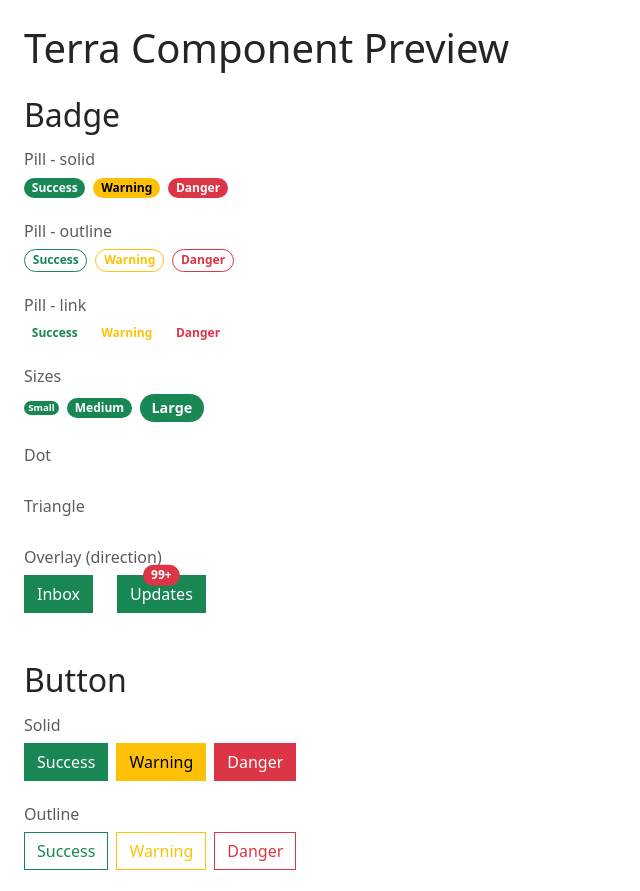
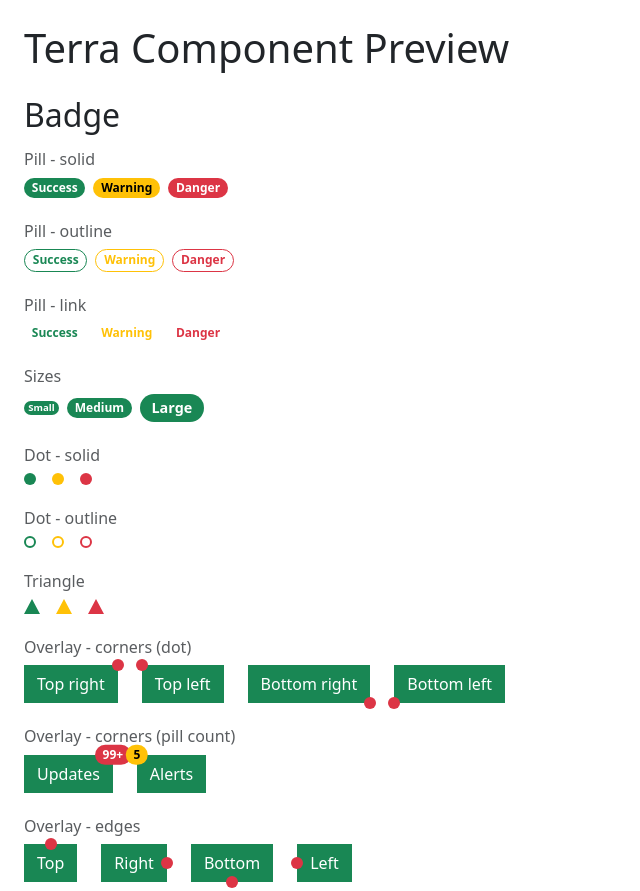
Before and after one commit to lnpgdev/terra, a website built with Vite: page index.html in a window 1280 px wide. Shown: the top 891 px of the page, without its empty margins (0-640 px from the left). Built offline with nearby package versions, Linux system fonts and the light colour scheme.

Commit message:
Fix badge dot/triangle rendering and add corner direction positions
Dot and triangle shapes now use standalone CSS classes that do not
depend on Bootstrap's .badge base, removing conflicts with the
text-oriented padding, font-size, and line-height it adds. Tone is
applied via dedicated classes (badge-dot-success, badge-triangle-danger,
etc.) backed by CSS custom properties.

Adds corner direction positions (top-right, top-left, bottom-right,
bottom-left) alongside the existing cardinal edge positions.
Updates factory, constants, and preview to match.

```diff
--- a/index.html
+++ b/index.html
@@ -43,45 +43,92 @@
         <span class="badge rounded-pill text-bg-success badge-lg">Large</span>
       </div>
 
-      <h6 class="text-muted mb-2">Dot</h6>
+      <h6 class="text-muted mb-2">Dot - solid</h6>
       <div class="d-flex align-items-center gap-3 mb-4">
-        <span class="badge badge-dot text-bg-success" aria-label="Success" role="img"></span>
-        <span class="badge badge-dot text-bg-warning" aria-label="Warning" role="img"></span>
-        <span class="badge badge-dot text-bg-danger" aria-label="Danger" role="img"></span>
+        <span class="badge-dot badge-dot-success" aria-label="Success" role="img"></span>
+        <span class="badge-dot badge-dot-warning" aria-label="Warning" role="img"></span>
+        <span class="badge-dot badge-dot-danger" aria-label="Danger" role="img"></span>
+      </div>
+
+      <h6 class="text-muted mb-2">Dot - outline</h6>
+      <div class="d-flex align-items-center gap-3 mb-4">
+        <span class="badge-dot badge-dot-outline-success" aria-label="Success" role="img"></span>
+        <span class="badge-dot badge-dot-outline-warning" aria-label="Warning" role="img"></span>
+        <span class="badge-dot badge-dot-outline-danger" aria-label="Danger" role="img"></span>
       </div>
 
       <h6 class="text-muted mb-2">Triangle</h6>
       <div class="d-flex align-items-center gap-3 mb-4">
-        <span
-          class="badge badge-triangle badge-outline-success"
-          aria-label="Success"
-          role="img"
-        ></span>
-        <span
-          class="badge badge-triangle badge-outline-warning"
-          aria-label="Warning"
-          role="img"
-        ></span>
-        <span
-          class="badge badge-triangle badge-outline-danger"
-          aria-label="Danger"
-          role="img"
-        ></span>
+        <span class="badge-triangle badge-triangle-success" aria-label="Success" role="img"></span>
+        <span class="badge-triangle badge-triangle-warning" aria-label="Warning" role="img"></span>
+        <span class="badge-triangle badge-triangle-danger" aria-label="Danger" role="img"></span>
       </div>
 
-      <h6 class="text-muted mb-2">Overlay (direction)</h6>
+      <h6 class="text-muted mb-2">Overlay - corners (dot)</h6>
       <div class="d-flex gap-4 mb-4">
         <div class="position-relative d-inline-block">
-          <button type="button" class="btn btn-success">Inbox</button>
+          <button type="button" class="btn btn-success">Top right</button>
           <span
-            class="badge badge-dot text-bg-danger badge-top"
-            aria-label="New messages"
+            class="badge-dot badge-dot-danger badge-top-right"
+            aria-label="New"
             role="img"
           ></span>
         </div>
         <div class="position-relative d-inline-block">
+          <button type="button" class="btn btn-success">Top left</button>
+          <span
+            class="badge-dot badge-dot-danger badge-top-left"
+            aria-label="New"
+            role="img"
+          ></span>
+        </div>
+        <div class="position-relative d-inline-block">
+          <button type="button" class="btn btn-success">Bottom right</button>
+          <span
+            class="badge-dot badge-dot-danger badge-bottom-right"
+            aria-label="New"
+            role="img"
+          ></span>
+        </div>
+        <div class="position-relative d-inline-block">
+          <button type="button" class="btn btn-success">Bottom left</button>
+          <span
+            class="badge-dot badge-dot-danger badge-bottom-left"
+            aria-label="New"
+            role="img"
+          ></span>
+        </div>
+      </div>
+
+      <h6 class="text-muted mb-2">Overlay - corners (pill count)</h6>
+      <div class="d-flex gap-4 mb-4">
+        <div class="position-relative d-inline-block">
           <button type="button" class="btn btn-success">Updates</button>
-          <span class="badge rounded-pill text-bg-danger badge-top">99+</span>
+          <span class="badge rounded-pill text-bg-danger badge-top-right">99+</span>
+        </div>
+        <div class="position-relative d-inline-block">
+          <button type="button" class="btn btn-success">Alerts</button>
+          <span class="badge rounded-pill text-bg-warning badge-top-left">5</span>
+        </div>
+      </div>
+
+      <h6 class="text-muted mb-2">Overlay - edges</h6>
+      <div class="d-flex gap-4 mb-4">
+        <div class="position-relative d-inline-block">
+          <button type="button" class="btn btn-success">Top</button>
+          <span class="badge-dot badge-dot-danger badge-top" aria-label="New" role="img"></span>
+        </div>
+        <div class="position-relative d-inline-block">
+          <button type="button" class="btn btn-success">Right</button>
+          <span class="badge-dot badge-dot-danger badge-right" aria-label="New" role="img"></span>
+        </div>
+        <div class="position-relative d-inline-block">
+          <button type="button" class="btn btn-success">Bottom</button>
+          <span class="badge-dot badge-dot-danger badge-bottom" aria-label="New" role="img"></span>
+        </div>
+        <div class="position-relative d-inline-block">
+          <button type="button" class="btn btn-success">Left</button>
+          <span class="badge-dot badge-dot-danger badge-left" aria-label="New" role="img"></span>
         </div>
       </div>
     </section>
--- a/src/components/badge/_badge.scss
+++ b/src/components/badge/_badge.scss
@@ -5,41 +5,24 @@
  * and danger tones. Shapes: pill, square, dot, and triangle.
  * Includes absolute-positioning helpers for overlay use.
  *
+ * Pill and square shapes build on Bootstrap's .badge base class.
+ * Dot and triangle shapes are standalone -- they do NOT use .badge as a
+ * base to avoid inheriting text-oriented sizing (padding, font-size,
+ * line-height) that conflicts with their purely visual rendering.
+ *
  * Built on Bootstrap's .badge -- overrides and LNPG-specific extensions only.
  * Terra-specific overrides will be added once Sol tokens are available.
  */
 
 // ---------------------------------------------------------------------------
-// Shapes
+// Pill / Square (build on Bootstrap's .badge)
 // ---------------------------------------------------------------------------
 
 .badge-square {
   border-radius: 0;
 }
 
-.badge-dot {
-  width: 0.625rem;
-  height: 0.625rem;
-  padding: 0;
-  border-radius: 50%;
-}
-
-.badge-triangle {
-  width: 0;
-  height: 0;
-  padding: 0;
-  background-color: transparent !important; // stylelint-disable-line declaration-no-important
-  border-style: solid;
-  border-width: 0 0.5rem 0.875rem;
-  border-color: transparent transparent currentcolor;
-  font-size: 0;
-  line-height: 0;
-}
-
-// ---------------------------------------------------------------------------
 // Outline variant
-// ---------------------------------------------------------------------------
-
 .badge-outline-success {
   background-color: transparent;
   border: 1px solid var(--bs-success);
@@ -58,10 +41,7 @@
   color: var(--bs-danger);
 }
 
-// ---------------------------------------------------------------------------
 // Link variant
-// ---------------------------------------------------------------------------
-
 .badge-link-success {
   background-color: transparent;
   color: var(--bs-success);
@@ -77,10 +57,7 @@
   color: var(--bs-danger);
 }
 
-// ---------------------------------------------------------------------------
 // Sizes
-// ---------------------------------------------------------------------------
-
 .badge-sm {
   font-size: 0.6em;
   padding: 0.2em 0.45em;
@@ -92,12 +69,92 @@
 }
 
 // ---------------------------------------------------------------------------
+// Dot (standalone -- does NOT use .badge as a base)
+// ---------------------------------------------------------------------------
+
+.badge-dot {
+  --badge-dot-color: var(--bs-secondary);
+
+  display: inline-block;
+  flex-shrink: 0;
+  width: 0.75rem;
+  height: 0.75rem;
+  border-radius: 50%;
+  background-color: var(--badge-dot-color);
+  vertical-align: middle;
+}
+
+.badge-dot-success {
+  --badge-dot-color: var(--bs-success);
+}
+
+.badge-dot-warning {
+  --badge-dot-color: var(--bs-warning);
+}
+
+.badge-dot-danger {
+  --badge-dot-color: var(--bs-danger);
+}
+
+// Outline dots -- transparent fill with a coloured border ring
+.badge-dot-outline-success {
+  --badge-dot-color: transparent;
+
+  border: 2px solid var(--bs-success);
+}
+
+.badge-dot-outline-warning {
+  --badge-dot-color: transparent;
+
+  border: 2px solid var(--bs-warning);
+}
+
+.badge-dot-outline-danger {
+  --badge-dot-color: transparent;
+
+  border: 2px solid var(--bs-danger);
+}
+
+// ---------------------------------------------------------------------------
+// Triangle (standalone -- does NOT use .badge as a base)
+// ---------------------------------------------------------------------------
+
+// Rendered via the CSS border trick: width/height are 0 and the visible
+// triangle is formed entirely by the bottom border colour.
+
+.badge-triangle {
+  --badge-triangle-color: var(--bs-secondary);
+
+  display: inline-block;
+  width: 0;
+  height: 0;
+  border-style: solid;
+  border-width: 0 0.55rem 0.95rem;
+  border-color: transparent transparent var(--badge-triangle-color);
+  font-size: 0;
+  line-height: 0;
+}
+
+.badge-triangle-success {
+  --badge-triangle-color: var(--bs-success);
+}
+
+.badge-triangle-warning {
+  --badge-triangle-color: var(--bs-warning);
+}
+
+.badge-triangle-danger {
+  --badge-triangle-color: var(--bs-danger);
+}
+
+// ---------------------------------------------------------------------------
 // Direction (overlay positioning)
 // ---------------------------------------------------------------------------
 
-// Parent element must have position: relative (or Bootstrap's
+// The parent element must have position: relative (or Bootstrap's
 // position-relative utility class) for these to work correctly.
 
+// Edge (centred on each side)
 .badge-top {
   position: absolute;
   top: 0;
@@ -125,3 +182,32 @@
   left: 0;
   transform: translate(-50%, -50%);
 }
+
+// Corner
+.badge-top-right {
+  position: absolute;
+  top: 0;
+  right: 0;
+  transform: translate(50%, -50%);
+}
+
+.badge-top-left {
+  position: absolute;
+  top: 0;
+  left: 0;
+  transform: translate(-50%, -50%);
+}
+
+.badge-bottom-right {
+  position: absolute;
+  bottom: 0;
+  right: 0;
+  transform: translate(50%, 50%);
+}
+
+.badge-bottom-left {
+  position: absolute;
+  bottom: 0;
+  left: 0;
+  transform: translate(-50%, 50%);
+}
```
Also changed, not shown: src/components/badge/index.ts (+57 -16 lines).
